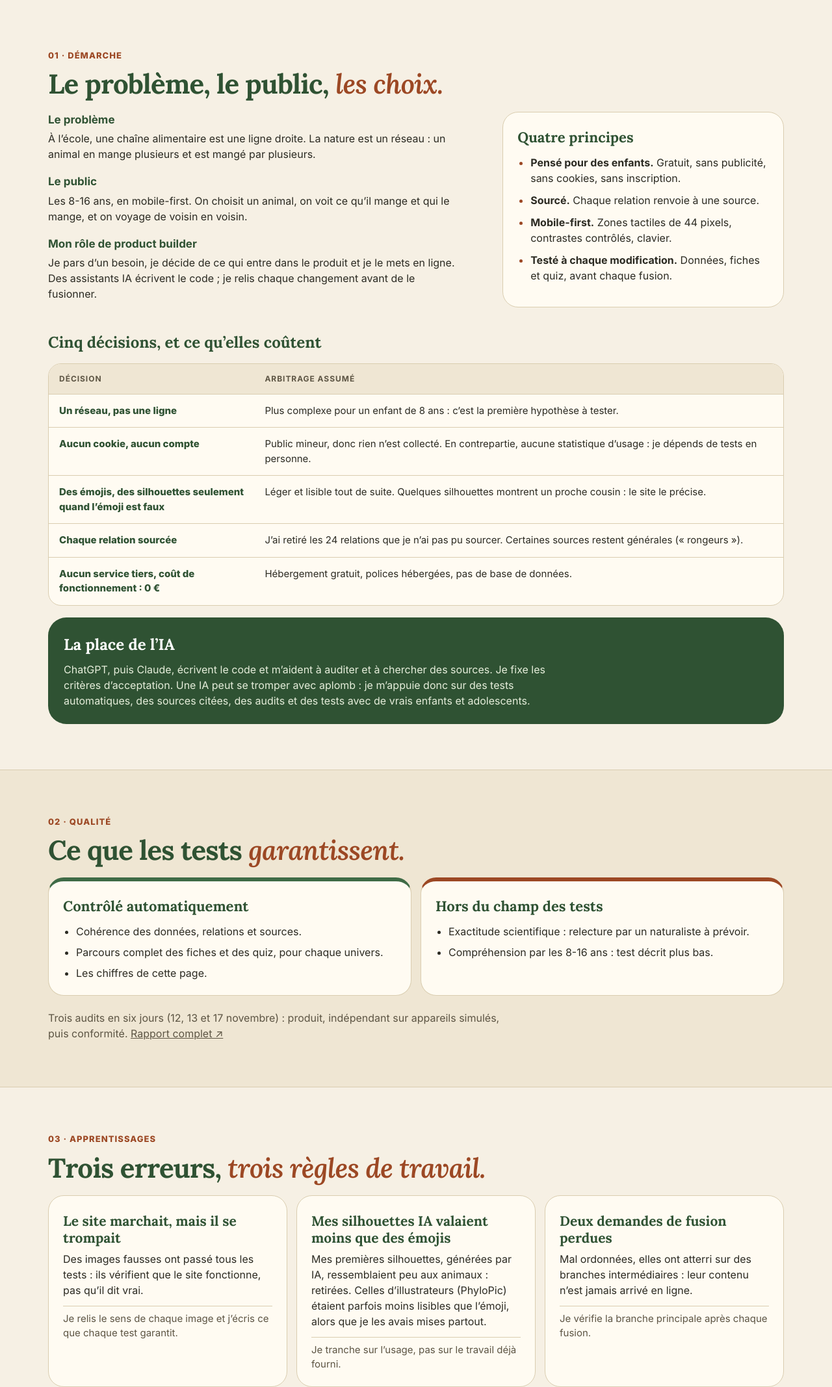
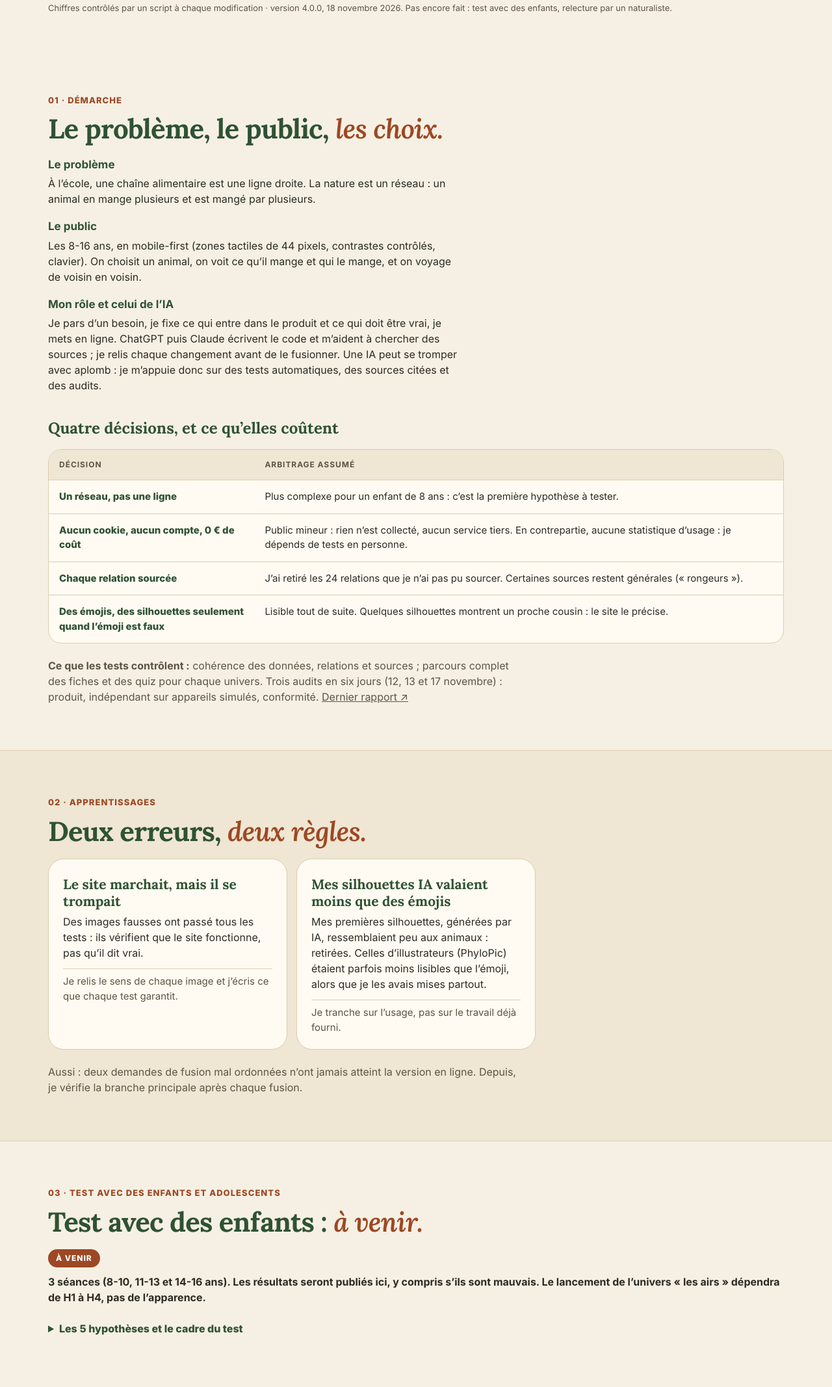
Before and after one commit to clementnowak/Reseau-vivant, a website: page coulisses.html in a window 1280 px wide. Shown: the part 666-2800 px from the top of the page at 65% size. Drawn offline with Linux system fonts and the light colour scheme.

Commit message:
Coulisses : audit recruteur (titre, rôle et IA fusionnés, 4 décisions, apprentissages, test replié, mobile) ; accueil : lien Coulisses et signature ; README aligné
Co-Authored-By: Claude Sonnet 5.5 <noreply@anthropic.com>
Claude-Session: https://claude.ai/code/session_01FEqZiv8hTo6DpTSKSYapay

```diff
--- a/coulisses.css
+++ b/coulisses.css
@@ -100,3 +100,15 @@ html { scroll-padding-top: 84px; }
   .page-coulisses .top-nav .back-link { order: -1; }
 }
 .cl-audits-line { margin: 22px 0 0; font-size: 16px; }
+.cl-details { margin: 8px 0 0; }
+.cl-details summary { cursor: pointer; font-weight: 800; color: var(--forest); padding: 10px 0; }
+.cl-details p { margin: 14px 0 0; }
+@media (max-width: 640px) {
+  .cl-table thead { display: none; }
+  .cl-table, .cl-table tbody, .cl-table tr, .cl-table th, .cl-table td { display: block; width: 100%; }
+  .cl-table tr { padding: 12px 14px; border-bottom: 1px solid var(--border); }
+  .cl-table tbody th, .cl-table th[scope="row"] { width: 100%; margin-bottom: 2px; padding: 0; border: 0; }
+  .cl-table td { padding: 0; border: 0; }
+  .cl-table { min-width: 0; }
+  .table-scroll { overflow: visible; }
+}
--- a/coulisses.html
+++ b/coulisses.html
@@ -4,9 +4,9 @@
   <meta charset="utf-8">
   <meta name="viewport" content="width=device-width, initial-scale=1, viewport-fit=cover">
   <meta name="theme-color" content="#2f5233">
-  <meta name="description" content="Les coulisses de Réseau vivant : le problème, les choix de produit, la méthode, les contrôles qualité et ce que le projet m’a appris.">
+  <meta name="description" content="Les coulisses de Réseau vivant : décisions de produit, contrôles qualité et erreurs d’un site éducatif conçu, vérifié et mis en ligne par une seule personne.">
   <meta property="og:title" content="Les coulisses de Réseau vivant">
-  <meta property="og:description" content="Comment un site éducatif sur les chaînes alimentaires est conçu, vérifié et amélioré : méthode, décisions, qualité et apprentissages.">
+  <meta property="og:description" content="209 relations «&nbsp;qui mange qui&nbsp;» sourcées, 7 jours entre le premier commit et la version 4.0, et ce que le projet m’a appris.">
   <meta property="og:type" content="article">
   <meta property="og:locale" content="fr_FR">
   <meta property="og:url" content="https://reseau-vivant-education.netlify.app/coulisses.html">
@@ -28,7 +28,6 @@
       </a>
       <nav class="top-nav" aria-label="Navigation de la page">
         <a href="#demarche">Démarche</a>
-        <a href="#qualite">Qualité</a>
         <a href="#apprentissages">Apprentissages</a>
         <a href="#test-enfants">Test enfants</a>
         <a href="index.html" class="back-link">← Le site</a>
@@ -39,89 +38,49 @@
   <main id="contenu">
     <section class="cl-hero shell" aria-labelledby="titre">
       <p class="eyebrow">Les coulisses</p>
-      <h1 id="titre">Comment Réseau vivant est <em>conçu, vérifié et amélioré.</em></h1>
-      <p class="cl-lead">Un site éducatif gratuit sur les chaînes alimentaires, pour les 8-16 ans. Conçu, testé et mis en ligne par un seul product builder&nbsp;: cette page montre la méthode, le détail est dans le code.</p>
-      <p class="cl-by">Par Clément Nowak · <a href="index.html">Voir le site</a> · <a href="https://github.com/clementnowak/Reseau-vivant" target="_blank" rel="noopener noreferrer">Code source ↗</a></p>
+      <h1 id="titre">Un produit éducatif <em>conçu, vérifié et mis en ligne par une seule personne.</em></h1>
+      <p class="cl-lead">Réseau vivant explique les chaînes alimentaires aux 8-16 ans. Je l’ai conçu avec des assistants IA et relu moi-même, pour un coût de fonctionnement de 0&nbsp;€. Cette page montre mes décisions et mes erreurs.</p>
+      <p class="cl-by">Par Clément Nowak · <a href="index.html">Voir le site</a> · <a href="https://github.com/clementnowak/Reseau-vivant" target="_blank" rel="noopener noreferrer">Code source ↗</a> · <a href="https://github.com/clementnowak/Reseau-vivant/blob/main/CHANGELOG.md" target="_blank" rel="noopener noreferrer">Journal des versions ↗</a></p>
       <ul class="stat-grid" aria-label="Le projet en chiffres">
+        <li><strong>7 jours</strong><span>entre le premier commit du dépôt et la version 4.0 en ligne</span></li>
+        <li><strong data-stat="liens">209</strong><span>relations «&nbsp;qui mange qui&nbsp;», chacune avec sa source</span></li>
+        <li><strong data-stat="especes">91</strong><span>êtres vivants et ressources, de l’herbe au requin</span></li>
         <li><strong data-stat="univers">2</strong><span>univers&nbsp;: la savane et le récif corallien</span></li>
-        <li><strong data-stat="especes">91</strong><span>êtres vivants et ressources, de l’herbe au requin</span></li>
-        <li><strong data-stat="liens">209</strong><span>relations «&nbsp;qui mange qui&nbsp;», chacune avec sa source</span></li>
-        <li><strong>7 jours</strong><span>entre le premier commit du dépôt et la version 4.0 en ligne</span></li>
       </ul>
-      <p class="cl-asof">Chiffres vérifiés automatiquement à chaque modification, version 4.0.0 (18 novembre 2026).</p>
+      <p class="cl-asof">Chiffres contrôlés par un script à chaque modification · version 4.0.0, 18 novembre 2026. Pas encore fait&nbsp;: test avec des enfants, relecture par un naturaliste.</p>
     </section>
 
     <section id="demarche" class="cl-section shell" aria-labelledby="t-demarche">
       <p class="eyebrow">01 · Démarche</p>
       <h2 id="t-demarche">Le problème, le public, <em>les choix.</em></h2>
-      <div class="cl-two">
       <div class="cl-prose">
         <h3>Le problème</h3>
         <p>À l’école, une chaîne alimentaire est une ligne droite. La nature est un réseau&nbsp;: un animal en mange plusieurs et est mangé par plusieurs.</p>
         <h3>Le public</h3>
-          <p>Les 8-16 ans, en mobile-first. On choisit un animal, on voit ce qu’il mange et qui le mange, et on voyage de voisin en voisin.</p>
-          <h3>Mon rôle de product builder</h3>
-          <p>Je pars d’un besoin, je décide de ce qui entre dans le produit et je le mets en ligne. Des assistants IA écrivent le code&nbsp;; je relis chaque changement avant de le fusionner.</p>
-        </div>
-        <aside class="cl-card" aria-labelledby="t-principes">
-          <h3 id="t-principes">Quatre principes</h3>
-          <ul class="cl-list">
-            <li><strong>Pensé pour des enfants.</strong> Gratuit, sans publicité, sans cookies, sans inscription.</li>
-            <li><strong>Sourcé.</strong> Chaque relation renvoie à une source.</li>
-            <li><strong>Mobile-first.</strong> Zones tactiles de 44 pixels, contrastes contrôlés, clavier.</li>
-            <li><strong>Testé à chaque modification.</strong> Données, fiches et quiz, avant chaque fusion.</li>
-          </ul>
-        </aside>
+        <p>Les 8-16 ans, en mobile-first (zones tactiles de 44 pixels, contrastes contrôlés, clavier). On choisit un animal, on voit ce qu’il mange et qui le mange, et on voyage de voisin en voisin.</p>
+        <h3>Mon rôle et celui de l’IA</h3>
+        <p>Je pars d’un besoin, je fixe ce qui entre dans le produit et ce qui doit être vrai, je mets en ligne. ChatGPT puis Claude écrivent le code et m’aident à chercher des sources&nbsp;; je relis chaque changement avant de le fusionner. Une IA peut se tromper avec aplomb&nbsp;: je m’appuie donc sur des tests automatiques, des sources citées et des audits.</p>
       </div>
 
-      <h3 class="cl-subtitle">Cinq décisions, et ce qu’elles coûtent</h3>
+      <h3 class="cl-subtitle">Quatre décisions, et ce qu’elles coûtent</h3>
       <div class="table-scroll" role="region" aria-label="Tableau des décisions de produit" tabindex="0">
         <table class="cl-table">
           <thead><tr><th scope="col">Décision</th><th scope="col">Arbitrage assumé</th></tr></thead>
           <tbody>
             <tr><th scope="row">Un réseau, pas une ligne</th><td>Plus complexe pour un enfant de 8 ans&nbsp;: c’est la première hypothèse à tester.</td></tr>
-            <tr><th scope="row">Aucun cookie, aucun compte</th><td>Public mineur, donc rien n’est collecté. En contrepartie, aucune statistique d’usage&nbsp;: je dépends de tests en personne.</td></tr>
-            <tr><th scope="row">Des émojis, des silhouettes seulement quand l’émoji est faux</th><td>Léger et lisible tout de suite. Quelques silhouettes montrent un proche cousin&nbsp;: le site le précise.</td></tr>
+            <tr><th scope="row">Aucun cookie, aucun compte, 0&nbsp;€ de coût</th><td>Public mineur&nbsp;: rien n’est collecté, aucun service tiers. En contrepartie, aucune statistique d’usage&nbsp;: je dépends de tests en personne.</td></tr>
             <tr><th scope="row">Chaque relation sourcée</th><td>J’ai retiré les 24 relations que je n’ai pas pu sourcer. Certaines sources restent générales («&nbsp;rongeurs&nbsp;»).</td></tr>
-            <tr><th scope="row">Aucun service tiers, coût de fonctionnement&nbsp;: 0&nbsp;€</th><td>Hébergement gratuit, polices hébergées, pas de base de données.</td></tr>
+            <tr><th scope="row">Des émojis, des silhouettes seulement quand l’émoji est faux</th><td>Lisible tout de suite. Quelques silhouettes montrent un proche cousin&nbsp;: le site le précise.</td></tr>
           </tbody>
         </table>
       </div>
-
-      <div class="cl-callout">
-        <h3>La place de l’IA</h3>
-        <p>ChatGPT, puis Claude, écrivent le code et m’aident à auditer et à chercher des sources. Je fixe les critères d’acceptation. Une IA peut se tromper avec aplomb&nbsp;: je m’appuie donc sur des tests automatiques, des sources citées, des audits et des tests avec de vrais enfants et adolescents.</p>
-      </div>
+      <p class="cl-intro cl-audits-line"><strong>Ce que les tests contrôlent&nbsp;:</strong> cohérence des données, relations et sources&nbsp;; parcours complet des fiches et des quiz pour chaque univers. Trois audits en six jours (12, 13 et 17 novembre)&nbsp;: produit, indépendant sur appareils simulés, conformité. <a href="https://github.com/clementnowak/Reseau-vivant/blob/main/docs/audit-conformite-2026-11-17.md" target="_blank" rel="noopener noreferrer">Dernier rapport ↗</a></p>
     </section>
 
-    <section id="qualite" class="cl-section cl-band" aria-labelledby="t-qualite">
+    <section id="apprentissages" class="cl-section cl-band" aria-labelledby="t-appr">
       <div class="shell">
-        <p class="eyebrow">02 · Qualité</p>
-        <h2 id="t-qualite">Ce que les tests <em>garantissent.</em></h2>
-        <div class="check-grid">
-          <div class="check-col check-yes">
-            <h3>Contrôlé automatiquement</h3>
-            <ul>
-              <li>Cohérence des données, relations et sources.</li>
-              <li>Parcours complet des fiches et des quiz, pour chaque univers.</li>
-              <li>Les chiffres de cette page.</li>
-            </ul>
-          </div>
-          <div class="check-col check-no">
-            <h3>Hors du champ des tests</h3>
-            <ul>
-              <li>Exactitude scientifique&nbsp;: relecture par un naturaliste à prévoir.</li>
-              <li>Compréhension par les 8-16 ans&nbsp;: test décrit plus bas.</li>
-            </ul>
-          </div>
-        </div>
-        <p class="cl-intro cl-audits-line">Trois audits en six jours (12, 13 et 17 novembre)&nbsp;: produit, indépendant sur appareils simulés, puis conformité. <a href="https://github.com/clementnowak/Reseau-vivant/blob/main/docs/audit-conformite-2026-11-17.md" target="_blank" rel="noopener noreferrer">Rapport complet ↗</a></p>
-      </div>
-    </section>
-
-    <section id="apprentissages" class="cl-section shell" aria-labelledby="t-appr">
-      <p class="eyebrow">03 · Apprentissages</p>
-      <h2 id="t-appr">Trois erreurs, <em>trois règles de travail.</em></h2>
+        <p class="eyebrow">02 · Apprentissages</p>
+        <h2 id="t-appr">Deux erreurs, <em>deux règles.</em></h2>
         <div class="learn-grid">
           <article class="learn">
             <h3>Le site marchait, mais il se trompait</h3>
@@ -133,19 +92,17 @@
             <p>Mes premières silhouettes, générées par IA, ressemblaient peu aux animaux&nbsp;: retirées. Celles d’illustrateurs (PhyloPic) étaient parfois moins lisibles que l’émoji, alors que je les avais mises partout.</p>
             <p class="learn-take">Je tranche sur l’usage, pas sur le travail déjà fourni.</p>
           </article>
-        <article class="learn">
-          <h3>Deux demandes de fusion perdues</h3>
-          <p>Mal ordonnées, elles ont atterri sur des branches intermédiaires&nbsp;: leur contenu n’est jamais arrivé en ligne.</p>
-          <p class="learn-take">Je vérifie la branche principale après chaque fusion.</p>
-        </article>
+        </div>
+        <p class="cl-intro cl-audits-line">Aussi&nbsp;: deux demandes de fusion mal ordonnées n’ont jamais atteint la version en ligne. Depuis, je vérifie la branche principale après chaque fusion.</p>
       </div>
     </section>
 
-    <section id="test-enfants" class="cl-section cl-band" aria-labelledby="t-test">
-      <div class="shell">
-        <p class="eyebrow">04 · Test avec des enfants et adolescents</p>
-        <h2 id="t-test">Un protocole de test <em>prêt à lancer.</em></h2>
-        <p class="status-line"><span class="status-badge">À venir</span> Séances avec 3 enfants ou adolescents (8-10, 11-13 et 14-16 ans). Les résultats seront publiés ici, y compris s’ils sont mauvais.</p>
+    <section id="test-enfants" class="cl-section shell" aria-labelledby="t-test">
+      <p class="eyebrow">03 · Test avec des enfants et adolescents</p>
+      <h2 id="t-test">Test avec des enfants&nbsp;: <em>à venir.</em></h2>
+      <p class="status-line"><span class="status-badge">À venir</span> 3 séances (8-10, 11-13 et 14-16 ans). Les résultats seront publiés ici, y compris s’ils sont mauvais. Le lancement de l’univers «&nbsp;les airs&nbsp;» dépendra de H1 à H4, pas de l’apparence.</p>
+      <details class="cl-details">
+        <summary>Les 5 hypothèses et le cadre du test</summary>
         <div class="table-scroll" role="region" aria-label="Tableau des hypothèses à tester" tabindex="0">
           <table class="cl-table">
             <thead><tr><th scope="col">Hypothèse</th><th scope="col">Critère de réussite</th></tr></thead>
@@ -158,19 +115,8 @@
             </tbody>
           </table>
         </div>
-        <p class="cl-intro cl-audits-line">Le lancement de l’univers «&nbsp;les airs&nbsp;» dépendra de H1 à H4, pas de l’apparence. Cadre&nbsp;: accord d’un parent, adulte présent, ni enregistrement ni photo, participants anonymes.</p>
-      </div>
-    </section>
-
-    <section id="credits" class="cl-section shell" aria-labelledby="t-credits">
-      <p class="eyebrow">05 · Pour aller plus loin</p>
-      <h2 id="t-credits">Code, sources <em>et crédits.</em></h2>
-      <ul class="cl-list">
-        <li><a href="https://github.com/clementnowak/Reseau-vivant" target="_blank" rel="noopener noreferrer">Code source sur GitHub ↗</a>&nbsp;: historique complet, demandes de fusion et tests.</li>
-        <li><a href="https://github.com/clementnowak/Reseau-vivant/blob/main/CHANGELOG.md" target="_blank" rel="noopener noreferrer">Journal des versions ↗</a></li>
-        <li><a href="https://github.com/clementnowak/Reseau-vivant/blob/main/docs/credits-silhouettes.md" target="_blank" rel="noopener noreferrer">Crédits des silhouettes ↗</a> (<a href="https://www.phylopic.org" target="_blank" rel="noopener noreferrer">PhyloPic</a>, CC0 ou domaine public). Fonds de carte&nbsp;: Natural Earth.</li>
-      </ul>
-      <p class="cl-back"><a class="cta" href="index.html">← Retourner explorer le réseau</a></p>
+        <p>Cadre&nbsp;: accord d’un parent, adulte présent, ni enregistrement ni photo, participants anonymes.</p>
+      </details>
     </section>
   </main>
 
@@ -179,11 +125,7 @@
       <div class="footer-brand">
         <span class="footer-logo">réseauvivant.</span>
         <p>Un projet éducatif gratuit pour découvrir le vivant avec curiosité.</p>
-        <p>Sans publicité, sans cookies, sans inscription.</p>
-        <ul class="footer-links">
-          <li><a href="index.html">Retour au site</a></li>
-          <li><a href="https://github.com/clementnowak/Reseau-vivant" target="_blank" rel="noopener noreferrer">Code source sur GitHub ↗</a></li>
-        </ul>
+        <p class="footer-credits"><a href="https://github.com/clementnowak/Reseau-vivant/blob/main/docs/credits-silhouettes.md" target="_blank" rel="noopener noreferrer">Silhouettes</a> : PhyloPic (CC0 ou domaine public) · Fonds de carte : Natural Earth.</p>
       </div>
       <details class="about">
         <summary>Mentions légales</summary>
--- a/styles.css
+++ b/styles.css
@@ -316,6 +316,7 @@ button.chain-node:hover { border-color: var(--green); }
 .footer-inner { display: grid; gap: 16px; }
 .footer-logo { font-size: 21px; color: #fff; font-weight: 850; }
 .footer-brand p { font-size: 14px; margin: 6px 0 0; color: #a9bfb1; }
+.footer-credits a { color: #d6e4d9; text-decoration: underline; }
 .about { border-top: 1px solid rgba(255, 255, 255, .12); padding-top: 10px; }
 .about summary { cursor: pointer; font-weight: 750; min-height: var(--tap); display: flex; align-items: center; justify-content: space-between; gap: 8px; color: #e2eedd; list-style: none; }
 .about summary::-webkit-details-marker { display: none; }
@@ -576,3 +577,5 @@ html[data-univers="recif"] .eaters .count-pill { color: #8a2e17; }
 .footer-links a { color: #e8f1de; font-weight: 700; font-size: 14px; min-height: var(--tap); display: inline-flex; align-items: center; }
 .footer-links a:hover { color: #fff; }
 .footer-links a:focus-visible { outline-color: #fff; }
+.intro-by { margin: 14px 0 0; font-size: 14px; color: var(--muted); }
+.intro-by a { color: var(--green); font-weight: 700; }
```
Also changed, not shown: docs/audit-independant-2026-11-13.md (+2 -0 lines), index.html (+2 -1 lines), tests/parcours.js (+2 -2 lines), CHANGELOG.md, README.md. Lines whose indentation alone changed are shown as unchanged.
